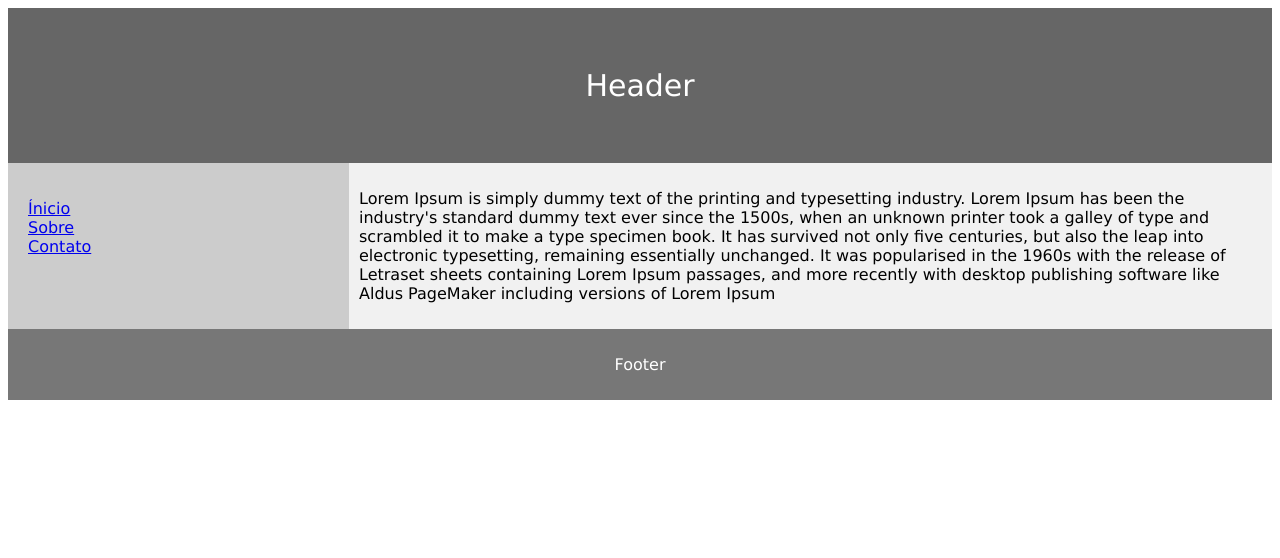
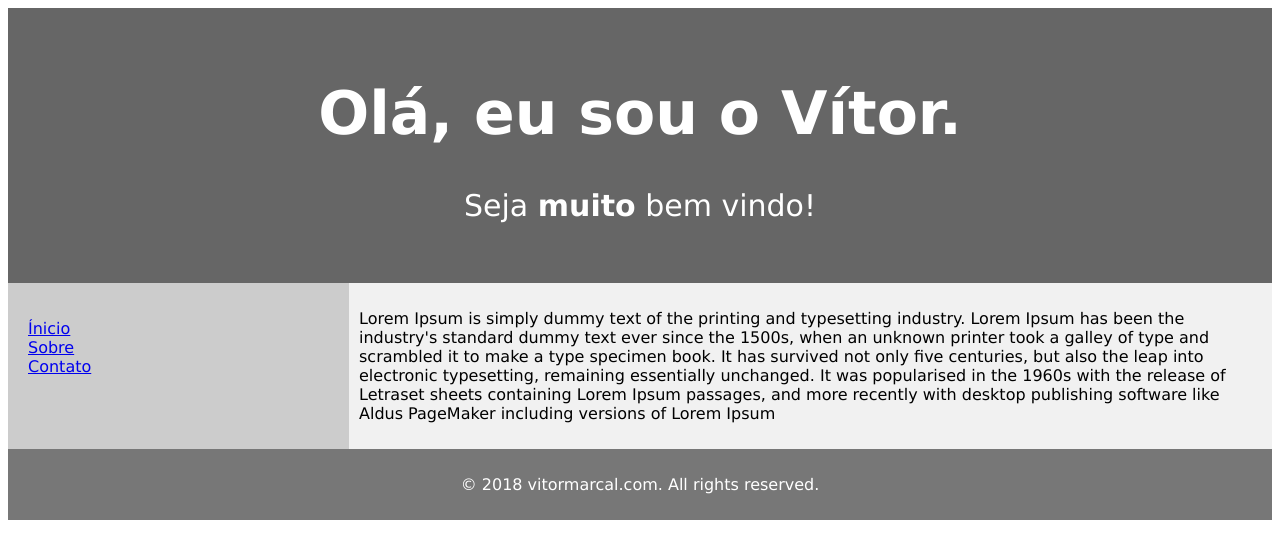
Before and after one commit to vitormarcal/personal_page, a plain HTML site: page index.html in a window 1280 px wide. Drawn offline with Linux system fonts and the light colour scheme.

Commit message:
update heaedr e footer

```diff
--- a/index.html
+++ b/index.html
@@ -12,7 +12,8 @@
     <body>
 
         <header>
-            <p>Header</p>
+            <h1>Olá, eu sou o Vítor.</h1>
+            <p>Seja <strong>muito</strong> bem vindo!</p>
         </header>
 
         <section>
@@ -33,7 +34,7 @@
         </section>
 
         <footer>
-            <p>Footer</p>
+            <p>© 2018 vitormarcal.com. All rights reserved.</p>
         </footer>
 
     </body>
```
